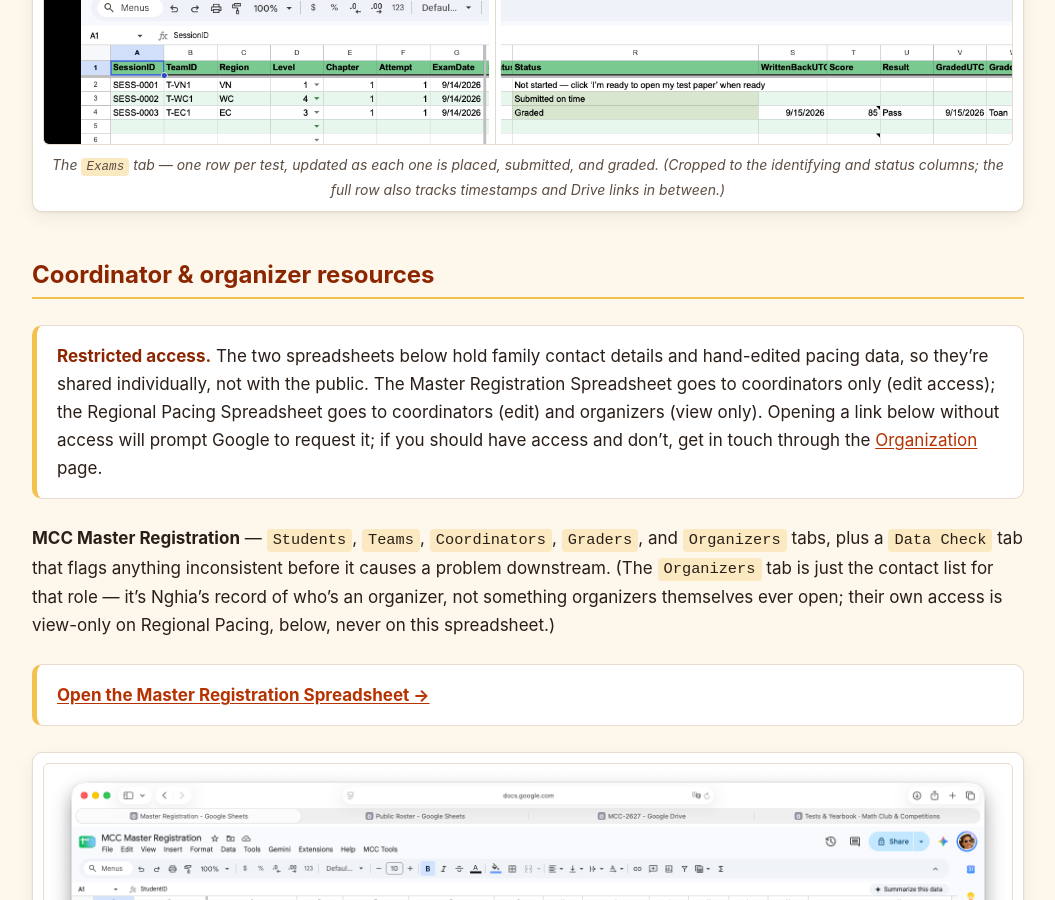
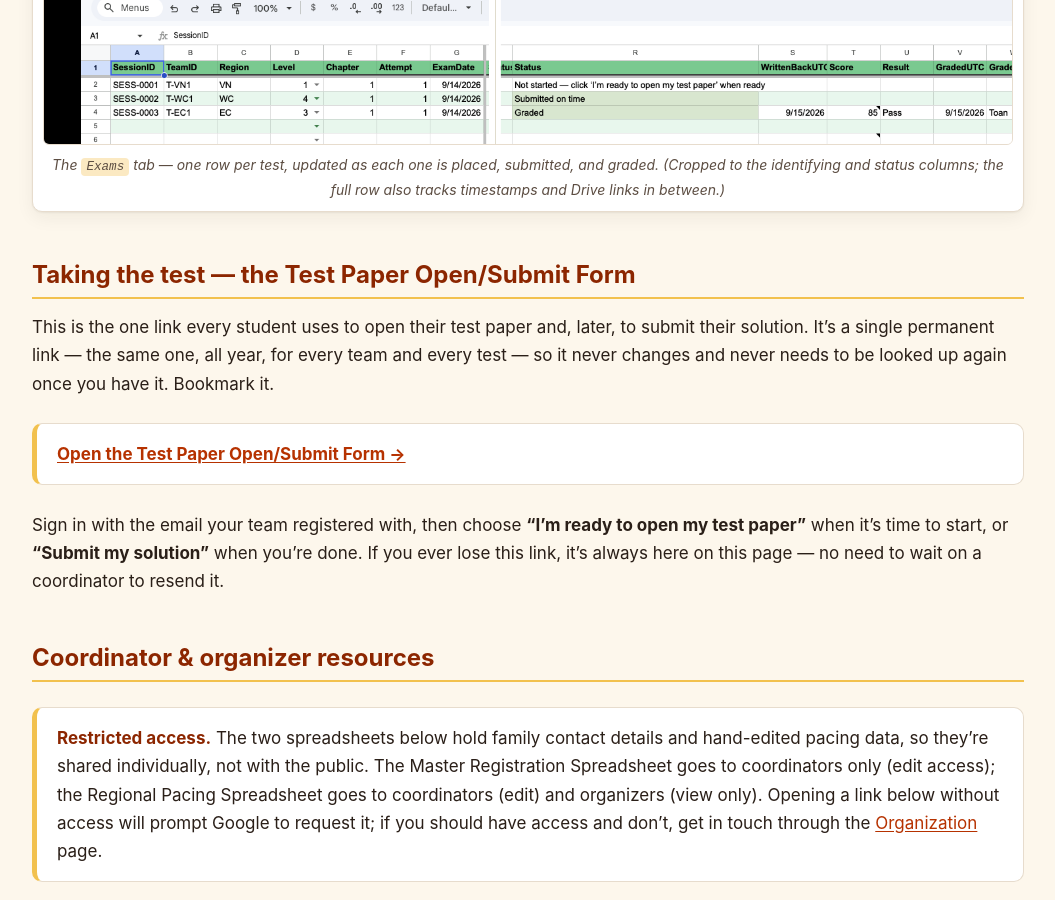
Before and after one commit to nghia71/nghia71.github.io, a Jekyll site: the page built from current-standings.md, in a window 1280 px wide and 900 px high, scrolled down 1871 px. Shown: the whole window, without its empty margins (112-1167 px from the left). Built offline with Jekyll 4.4.1, drawn with Linux system fonts in a browser that asks for light colours.

Commit message:
Move test-progress checkboxes to end of each test, publish the Test Paper form link permanently, fix Test 5 wording
- Checkboxes ("I've run through Test N") moved from the top of each
  test section to right after its last step, so they're checked off
  on completion instead of being easy to forget at the start.
- Added a permanent, bookmarkable link to the Test Paper Open/Submit
  Form on current-standings.md (new "Taking the test" section) and
  explained/linked it directly in testing-the-pipeline.md, so a
  family who forgets the link isn't stuck waiting on a coordinator.
- Test 5's "what you should see" now describes the real system
  behavior (LastRejectedReason, LastRejectedUTC, and the specific
  Status message) instead of understating it as "nothing."

Co-Authored-By: Claude Sonnet 5 <noreply@anthropic.com>
Claude-Session: https://claude.ai/code/session_015fnAyissPHLrFqhmKJxWoJ

```diff
--- a/current-standings.md
+++ b/current-standings.md
@@ -36,6 +36,16 @@ The **MCC Public Roster** is the one spreadsheet anyone — student, parent, or
 <figcaption>The <code>Exams</code> tab — one row per test, updated as each one is placed, submitted, and graded. (Cropped to the identifying and status columns; the full row also tracks timestamps and Drive links in between.)</figcaption>
 </figure>
 
+## Taking the test — the Test Paper Open/Submit Form
+
+This is the one link every student uses to open their test paper and, later, to submit their solution. It's a single permanent link — the same one, all year, for every team and every test — so it never changes and never needs to be looked up again once you have it. Bookmark it.
+
+<div class="note" markdown="1">
+**[Open the Test Paper Open/Submit Form →](https://docs.google.com/forms/d/e/1FAIpQLSdrDdmflJ9K6IR7BCAlTU_7ziffSilCjkywuVJT_MoEoDFPGg/viewform)**
+</div>
+
+Sign in with the email your team registered with, then choose **"I'm ready to open my test paper"** when it's time to start, or **"Submit my solution"** when you're done. If you ever lose this link, it's always here on this page — no need to wait on a coordinator to resend it.
+
 ## Coordinator & organizer resources
 
 <div class="note" markdown="1">
```
Also changed, not shown: testing-the-pipeline.md (+40 -30 lines).
